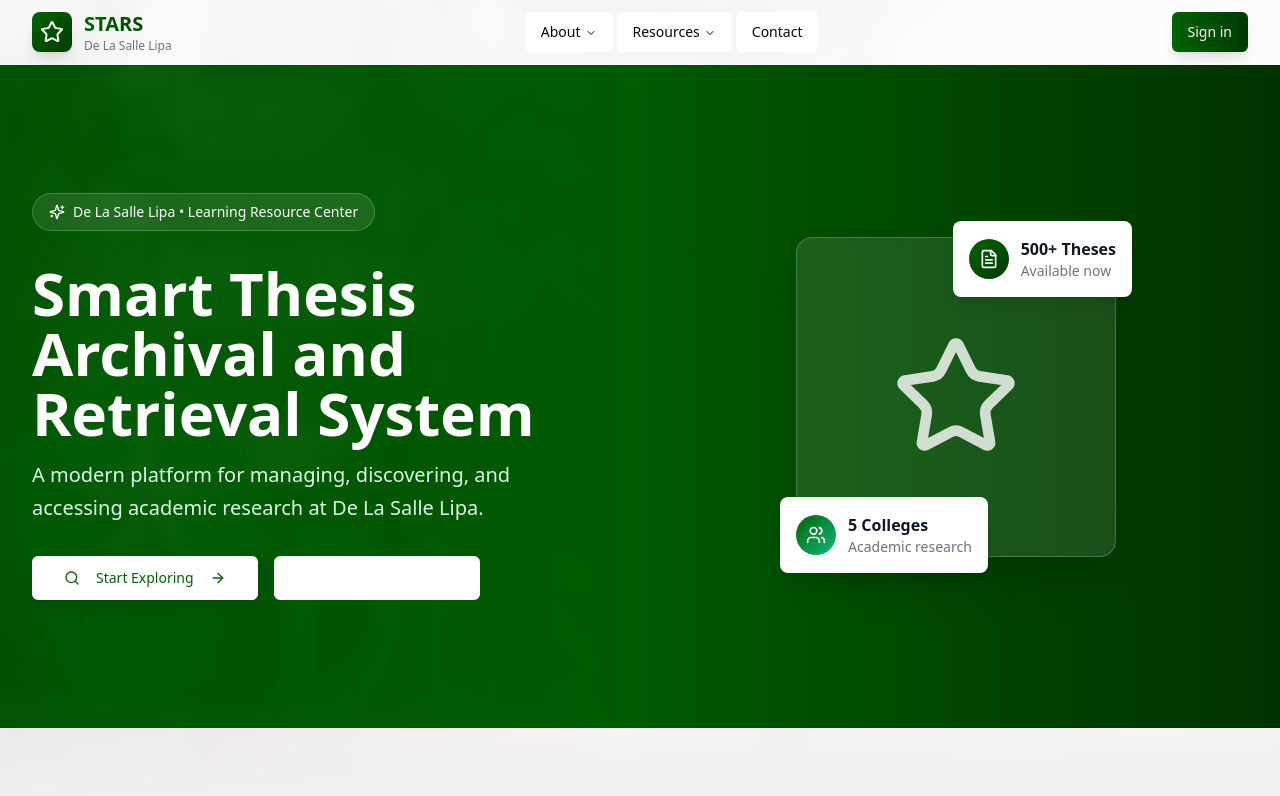
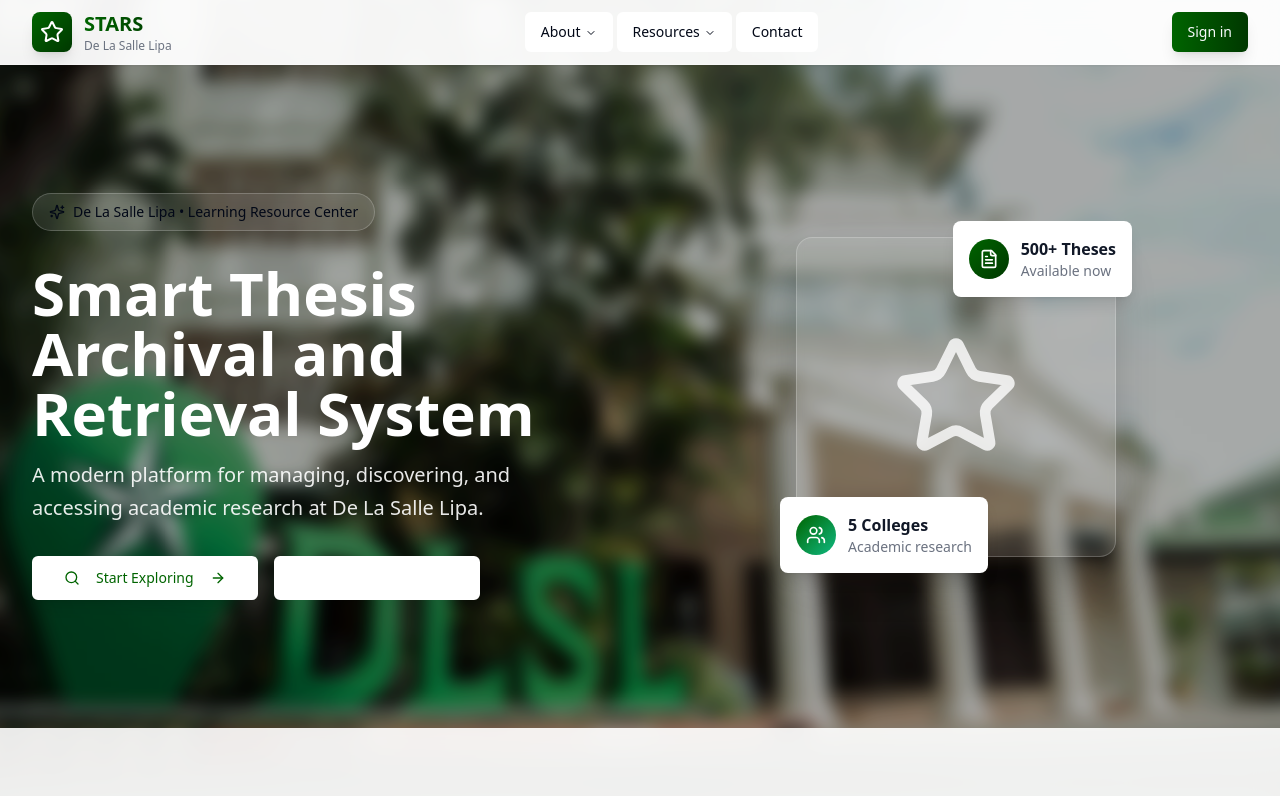
Before and after one commit to EJRDeGuia/stars-archive-gateway, a React (Vite) app: page / in a window 1280 px wide. Shown: the top 796 px of the page. Built offline with nearby package versions, Linux system fonts and the light colour scheme.

Commit message:
Fix: Apply background to the div
The AI changed the div's background to match the desired background.

```diff
--- a/src/pages/Index.tsx
+++ b/src/pages/Index.tsx
@@ -199,8 +199,8 @@ const Index = () => {
           </div>
         </header>
 
-        {/* Hero Section */}
-        <section className="relative bg-gradient-to-r from-dlsl-green/90 via-dlsl-green to-dlsl-green-dark text-white">
+        {/* Hero Section - Modified to use the background image directly */}
+        <section className="relative">
           <div className="absolute inset-0 bg-black/10"></div>
           <div className="relative max-w-7xl mx-auto px-4 sm:px-6 lg:px-8 py-24 md:py-32">
             <div className="grid md:grid-cols-2 gap-12 items-center">
@@ -210,12 +210,12 @@ const Index = () => {
                   De La Salle Lipa • Learning Resource Center
                 </div>
                 <div className="space-y-4">
-                  <h1 className="text-4xl md:text-6xl font-bold leading-tight">
+                  <h1 className="text-4xl md:text-6xl font-bold leading-tight text-white">
                     Smart Thesis
-                    <span className="block text-white">Archival and</span>
+                    <span className="block">Archival and</span>
                     <span className="block">Retrieval System</span>
                   </h1>
-                  <p className="text-xl text-green-100 leading-relaxed max-w-lg">
+                  <p className="text-xl text-white/90 leading-relaxed max-w-lg">
                     A modern platform for managing, discovering, and accessing academic research at De La Salle Lipa.
                   </p>
                 </div>
```
